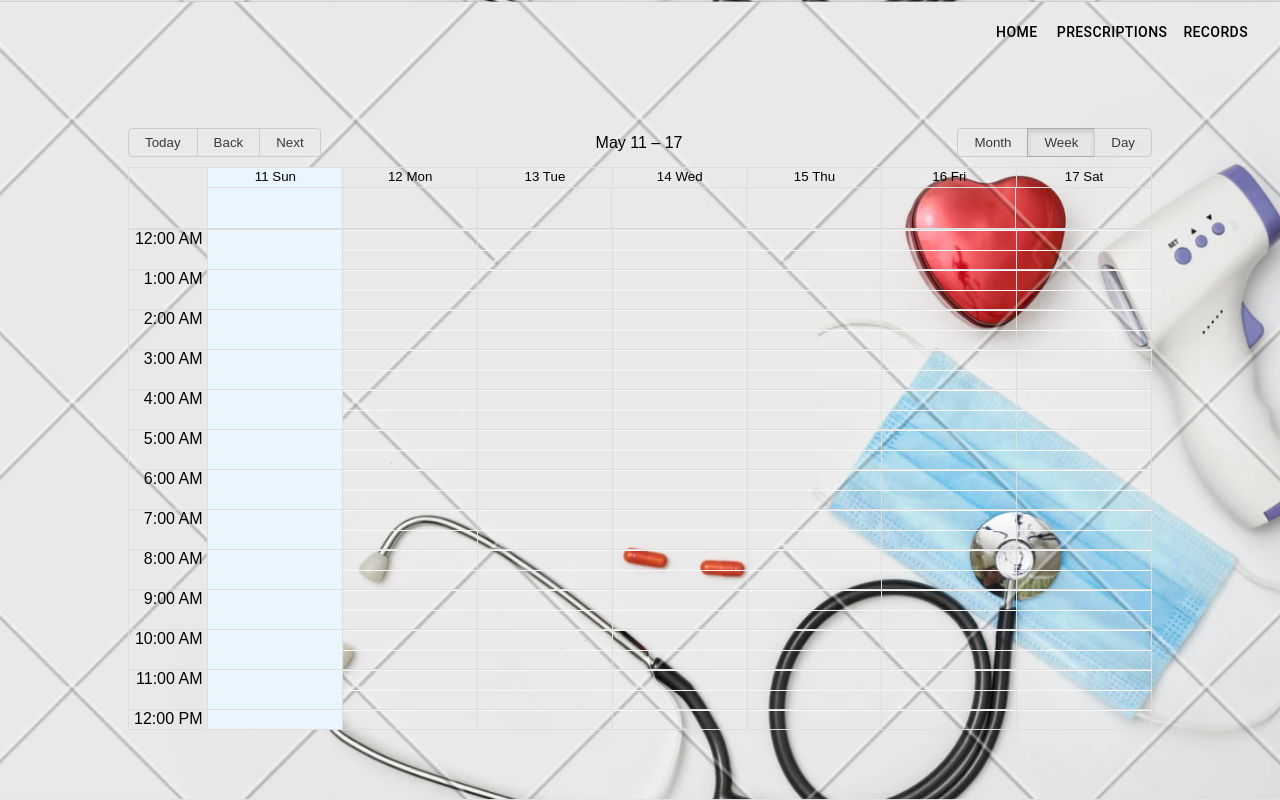
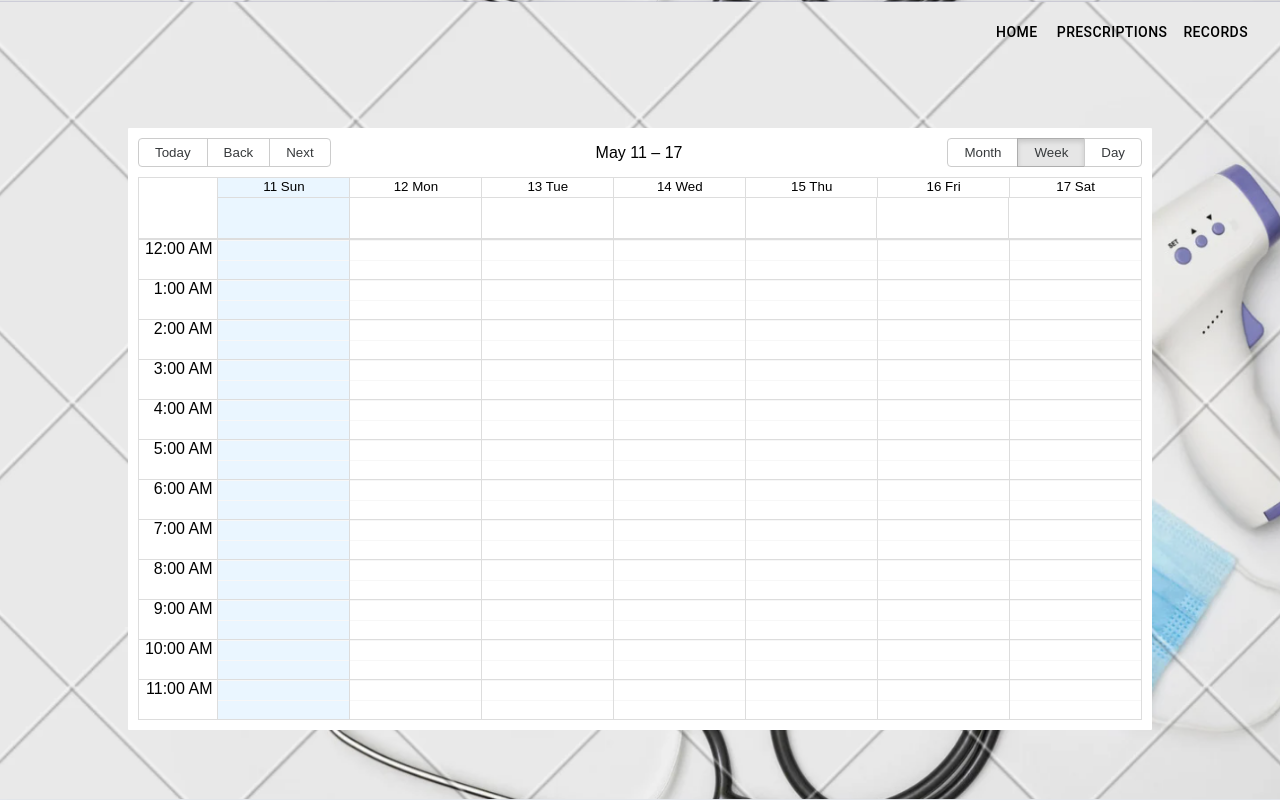
Before and after one commit to B1gYoshi/gupta-care, a Next.js app in the folder frontend/: page /patient/home in a window 1280 px wide. Built offline with nearby package versions, Linux system fonts and the light colour scheme; no server answers.

Commit message:
fixed calendar background color

```diff
--- a/frontend/components/calendar.css
+++ b/frontend/components/calendar.css
@@ -6,9 +6,11 @@
     padding-bottom: 15px;
 
 }
-.calendarStyle {
+.rbc-calendar {
     background-color: white;
-}
+    padding: 10px;
+    border-radius: 1px;
+  }
 
 .createButton {
     height: 25px;
```
